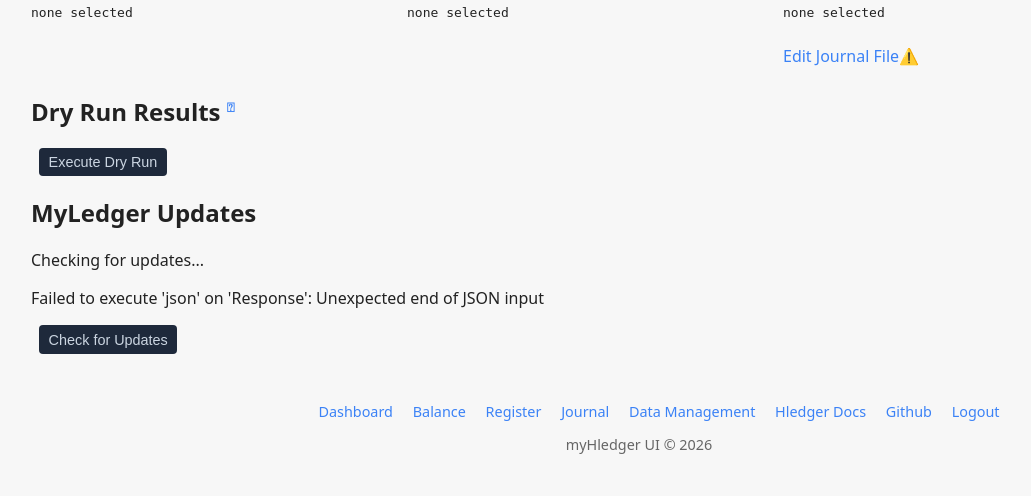
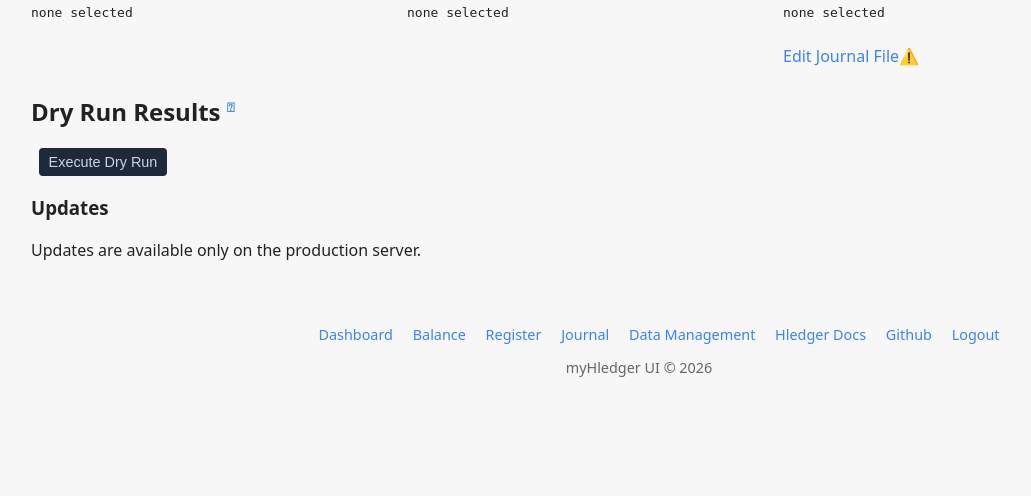
Before and after one commit to justbennett/myledger, a FastAPI app: page /move-data in a window 1280 px wide. Shown: the part 304-800 px from the top of the page, without its empty margins (1-1032 px from the left). Run offline with FastAPI, Linux system fonts and the light colour scheme; the visitor is signed in with stand-in values (Sample User, id 1); data that the repository does not hold is empty.

Commit message:
Environment awwareness

```diff
--- a/app.py
+++ b/app.py
@@ -459,6 +459,15 @@ def logout(request: Request):
 
 @app.get("/update-status")
 def update_status():
+
+    deploy_script = "/usr/local/bin/myledger-deploy"
+
+    if not os.path.exists(deploy_script):
+        return {
+            "available": False,
+            "message": "Updates are available only on the production server.",
+        }
+
     result = subprocess.run(
         ["/usr/local/bin/myledger-deploy", "--check"],
         capture_output=True,
--- a/static/js/move-data.js
+++ b/static/js/move-data.js
@@ -646,19 +646,15 @@ document.getElementById('import-data')?.addEventListener('click', async () => {
 // MyLedger updates
 // -------------------------
 
-let updateCheckInProgress = false;
+
 
 async function checkForUpdates() {
-  if (updateCheckInProgress) return;
 
-  updateCheckInProgress = true;
 
-  const checkButton = document.getElementById('check-updates');
   const updateButton = document.getElementById('update-my-ledger');
   const version = document.getElementById('update-version');
   const status = document.getElementById('update-status');
 
-  checkButton.disabled = true;
   updateButton.hidden = true;
   status.textContent = 'Checking GitHub...';
 
@@ -669,6 +665,13 @@ async function checkForUpdates() {
 
     if (!response.ok) {
       throw new Error(result.detail || 'Unable to check for updates');
+    }
+
+  if (!result.available) {
+      version.textContent = '';
+      status.textContent = result.message;
+      updateButton.hidden = true;
+      return;
     }
 
     const currentShort = result.current.substring(0, 7);
@@ -686,21 +689,12 @@ async function checkForUpdates() {
 
   } catch (error) {
     status.textContent = error.message;
-  } finally {
-    checkButton.disabled = false;
-    updateCheckInProgress = false;
   }
 }
-
-document.getElementById('check-updates')?.addEventListener(
-  'click',
-  checkForUpdates
-);
 
 document.getElementById('update-my-ledger')?.addEventListener(
   'click',
   async () => {
-    const checkButton = document.getElementById('check-updates');
     const updateButton = document.getElementById('update-my-ledger');
     const version = document.getElementById('update-version');
     const status = document.getElementById('update-status');
--- a/templates/move-data.html
+++ b/templates/move-data.html
@@ -111,18 +111,17 @@
         </div>
       </div>
     </div>
-        <div id="update-section">
+    <div id="update-section">
 
-      <h2>MyLedger Updates</h2>
+      <h3>Updates</h3>
       <p id="update-version">Checking for updates...</p>
       <p id="update-status" role="status" aria-live="polite"></p>
-      <button id="check-updates" class="dark" type="button">
-        Check for Updates
-      </button>
+
       <button id="update-my-ledger" class="dark" type="button" hidden>
-        Update MyLedger
+        Update App
       </button>
     </div>
+
   </main>
 
 
@@ -193,6 +192,6 @@
       </form>
     </dialog>
     {% include 'footer.html' %}
-    <script src="/static/js/move-data.js?v=8"></script>
+    <script src="/static/js/move-data.js?v=9"></script>
 </body>
 </html>
```
